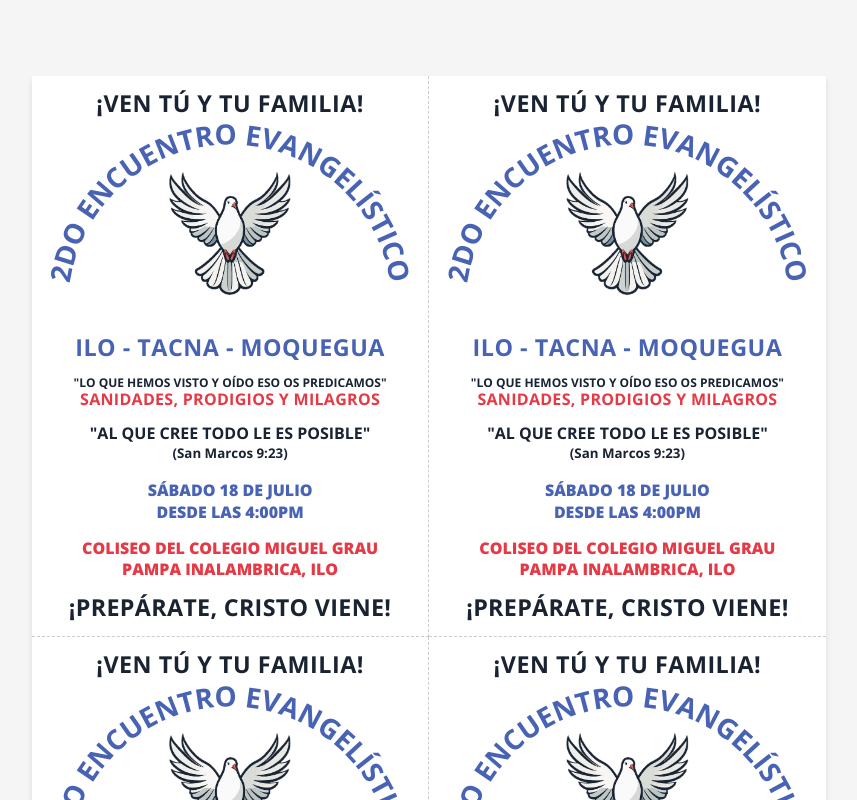
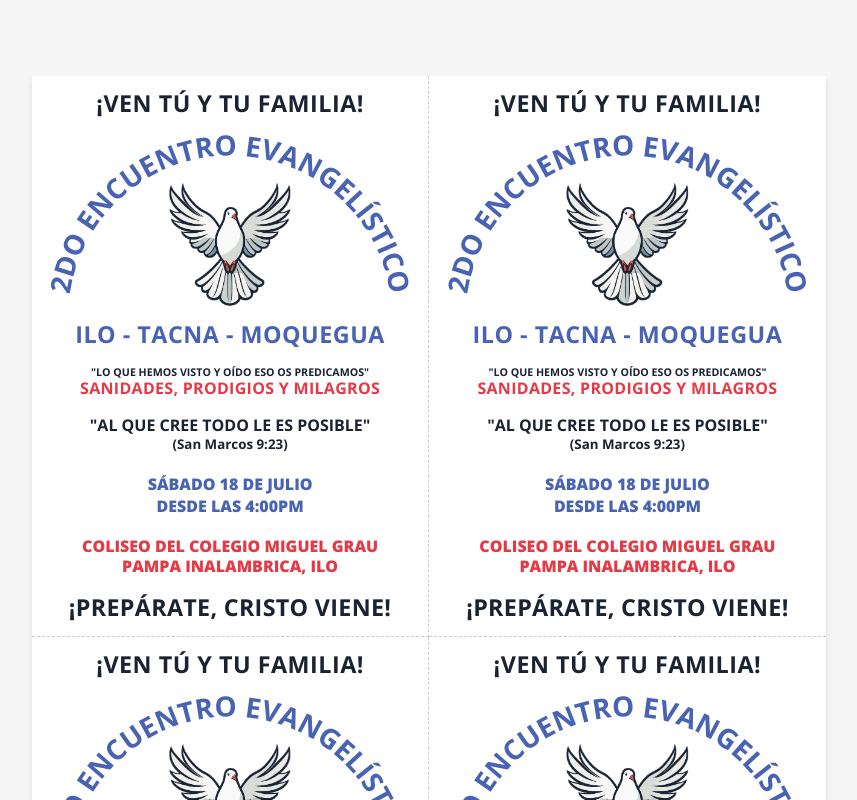
Before and after one commit to DANIELNAHUN/iglesiadediosenilo, a Vue app: page /encuentro in a window 1280 px wide. Shown: the top 800 px of the page, without its empty margins (211-1068 px from the left). Built offline with nearby package versions, Linux system fonts and the light colour scheme; the HTML template or start-up script is replaced by a standard one.

Commit message:
primera hoja completa

```diff
--- a/src/views/EncuentroView.vue
+++ b/src/views/EncuentroView.vue
@@ -131,7 +131,7 @@ const props = defineProps({
   font-size: 17.5pt;
   font-weight: 700;
   color: #1a2332;
-  margin: 0;
+  margin: 0 0 0.2cm 0;
   line-height: 1.1;
   letter-spacing: 0.5px;
 }
@@ -140,7 +140,7 @@ const props = defineProps({
   font-size: 17.5pt;
   font-weight: 700;
   color: #4863b3;
-  margin: ;
+  margin: -0.7cm 0 0 0;
   line-height: 1.1;
   letter-spacing: 0.5px;
 }
@@ -178,7 +178,7 @@ const props = defineProps({
 }
 
 .versiculo-principal {
-  font-size: 9pt;
+  font-size: 8pt;
   font-weight: 700;
   color: #1a2332;
   margin: 0;
```
